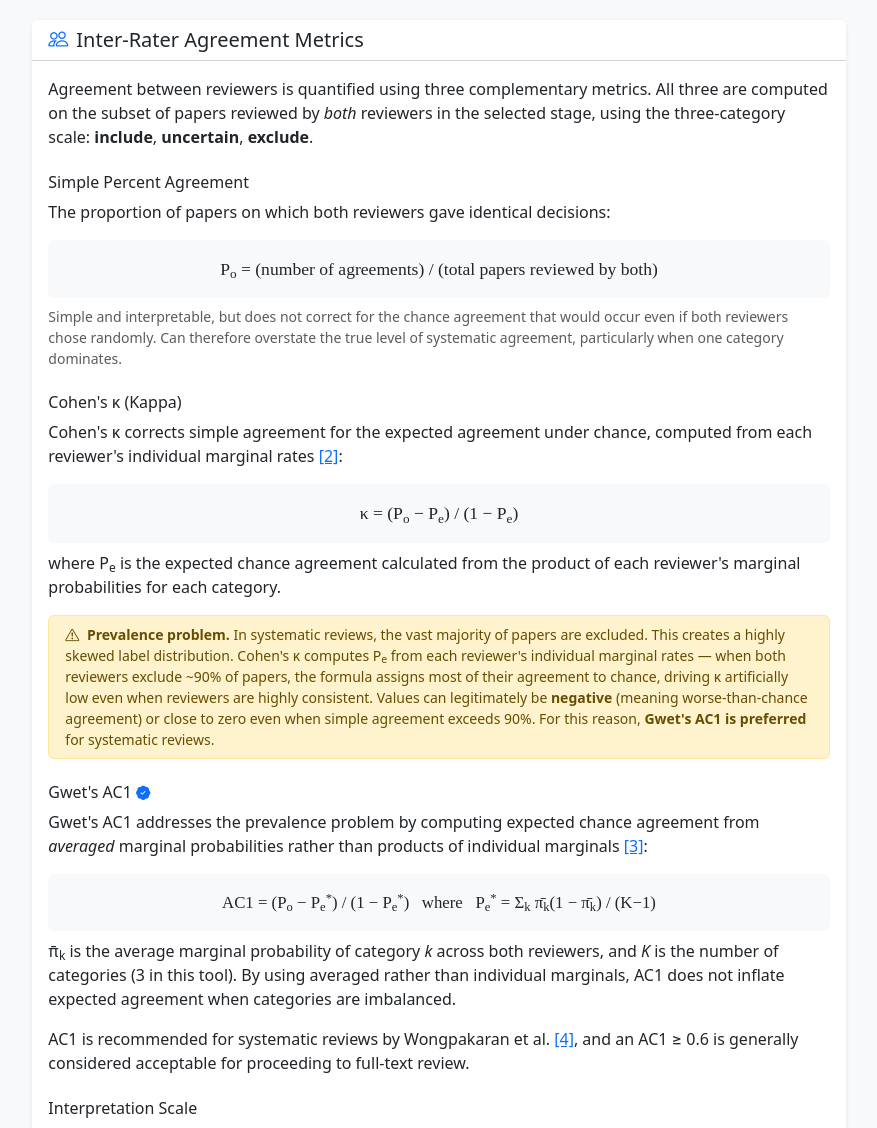
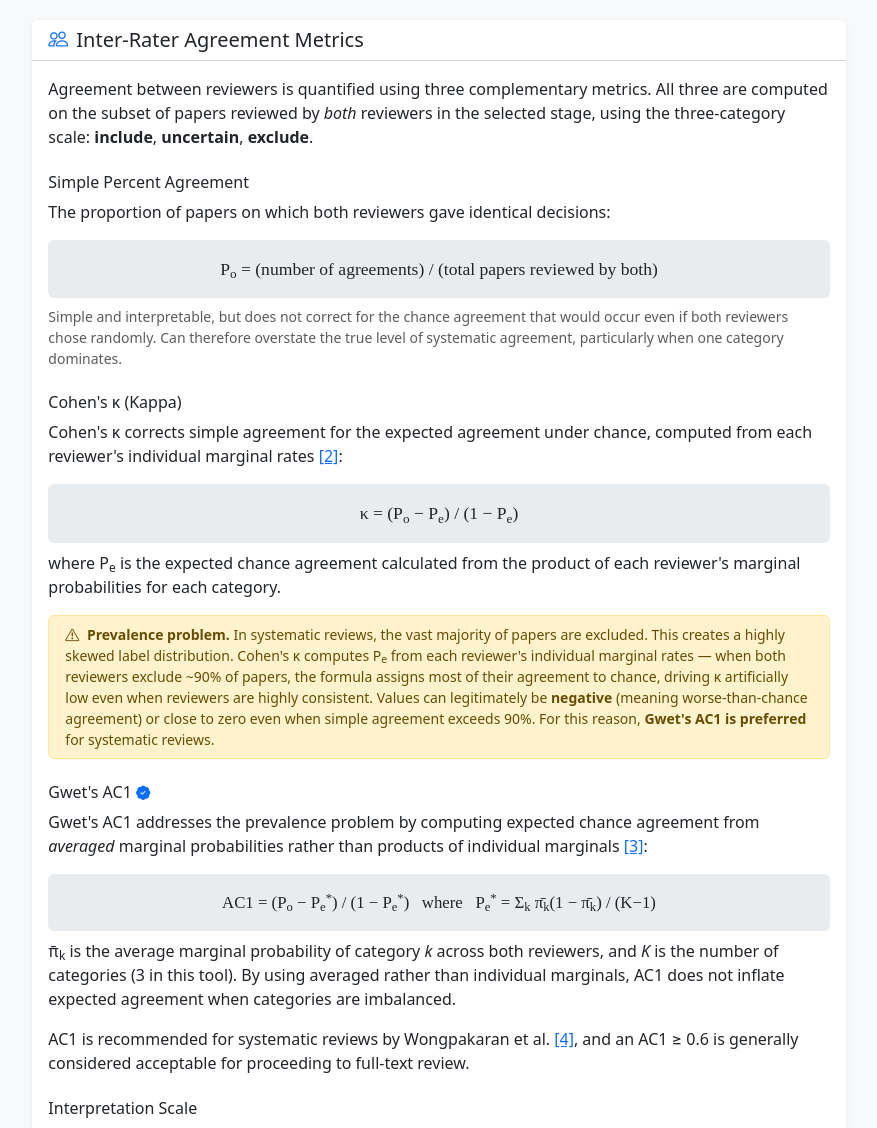
Before and after one commit to chvest/litreview, a Flask app: page /methodology in a window 1280 px wide. Shown: the part 677-1805 px from the top of the page, without its empty margins (201-1078 px from the left). Run offline with Flask 3, Linux system fonts and the light colour scheme.

Commit message:
Fix formula boxes using bg-body-secondary for dark mode readability

```diff
--- a/templates/methodology.html
+++ b/templates/methodology.html
@@ -74,7 +74,7 @@
         <p>
           The proportion of papers on which both reviewers gave identical decisions:
         </p>
-        <div class="bg-light rounded p-3 mb-2 text-center" style="font-family:serif; font-size:1.1rem">
+        <div class="bg-body-secondary rounded p-3 mb-2 text-center" style="font-family:serif; font-size:1.1rem">
           P<sub>o</sub> = (number of agreements) / (total papers reviewed by both)
         </div>
         <p class="text-muted small mb-0">
@@ -89,7 +89,7 @@
           Cohen's κ corrects simple agreement for the expected agreement under chance,
           computed from each reviewer's individual marginal rates <a href="#ref-cohen">[2]</a>:
         </p>
-        <div class="bg-light rounded p-3 mb-2 text-center" style="font-family:serif; font-size:1.1rem">
+        <div class="bg-body-secondary rounded p-3 mb-2 text-center" style="font-family:serif; font-size:1.1rem">
           κ = (P<sub>o</sub> − P<sub>e</sub>) / (1 − P<sub>e</sub>)
         </div>
         <p>
@@ -114,7 +114,7 @@
           <em>averaged</em> marginal probabilities rather than products of individual marginals
           <a href="#ref-gwet">[3]</a>:
         </p>
-        <div class="bg-light rounded p-3 mb-2 text-center" style="font-family:serif; font-size:1.05rem">
+        <div class="bg-body-secondary rounded p-3 mb-2 text-center" style="font-family:serif; font-size:1.05rem">
           AC1 = (P<sub>o</sub> − P<sub>e</sub><sup>*</sup>) / (1 − P<sub>e</sub><sup>*</sup>)
           &nbsp;&nbsp;where&nbsp;&nbsp;
           P<sub>e</sub><sup>*</sup> = Σ<sub>k</sub> π̄<sub>k</sub>(1 − π̄<sub>k</sub>) / (K−1)
```
